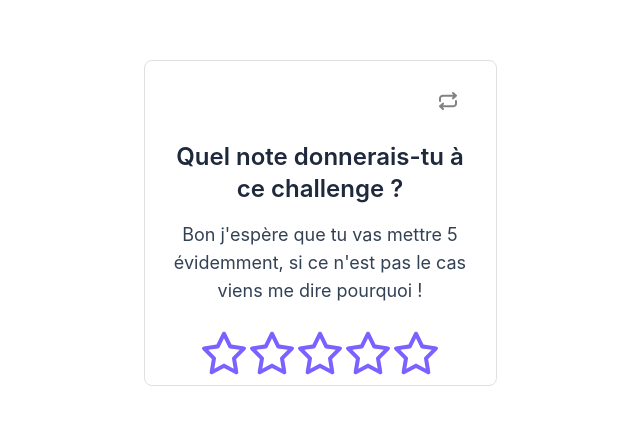
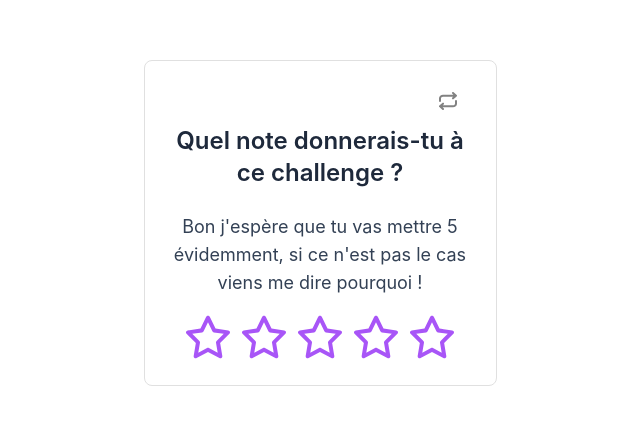
Before and after one commit to Valtkf/modal-notation, a React (Vite) app: page / in a window 1280 px wide. Shown: the part 177-602 px from the top of the page, without its empty margins (320-960 px from the left). Built offline with nearby package versions, Linux system fonts and the light colour scheme.

Commit message:
✨  F02 : ButtonNotation > Add a state when one or more stars are hovered

```diff
--- a/src/components/ButtonNotation.jsx
+++ b/src/components/ButtonNotation.jsx
@@ -1,44 +1,37 @@
-import { FaRegStar } from "react-icons/fa6";
+import { FaRegStar, FaStar } from "react-icons/fa6";
 import { motion } from "framer-motion";
+import { useState } from "react";
 
 export default function ButtonNotation() {
+  const [hoveredIndex, setHoveredIndex] = useState(null);
+
+  const handleMouseEnter = (index) => {
+    setHoveredIndex(index);
+  };
+
+  const handleMouseLeave = () => {
+    setHoveredIndex(null);
+  };
+
   return (
-    <div style={{ color: "#7b61ff" }} className="mt-6">
+    <div className="mt-4 flex space-x-2">
+      {[...Array(5)].map((_, index) => (
         <motion.button
+          key={index}
           whileHover={{ scale: 1.1 }}
           whileTap={{ scale: 0.9 }}
           transition={{ type: "spring", stiffness: 400, damping: 10 }}
+          className="text-purple-500 hover:text-purple-700 duration-300"
+          onMouseEnter={() => handleMouseEnter(index)}
+          onMouseLeave={handleMouseLeave}
         >
+          {hoveredIndex !== null && hoveredIndex >= index ? (
+            <FaStar size={48} />
+          ) : (
             <FaRegStar size={48} />
+          )}
         </motion.button>
-      <motion.button
-        whileHover={{ scale: 1.1 }}
-        whileTap={{ scale: 0.9 }}
-        transition={{ type: "spring", stiffness: 400, damping: 10 }}
-      >
-        <FaRegStar size={48} />
-      </motion.button>
-      <motion.button
-        whileHover={{ scale: 1.1 }}
-        whileTap={{ scale: 0.9 }}
-        transition={{ type: "spring", stiffness: 400, damping: 10 }}
-      >
-        <FaRegStar size={48} />
-      </motion.button>
-      <motion.button
-        whileHover={{ scale: 1.1 }}
-        whileTap={{ scale: 0.9 }}
-        transition={{ type: "spring", stiffness: 400, damping: 10 }}
-      >
-        <FaRegStar size={48} />
-      </motion.button>
-      <motion.button
-        whileHover={{ scale: 1.1 }}
-        whileTap={{ scale: 0.9 }}
-        transition={{ type: "spring", stiffness: 400, damping: 10 }}
-      >
-        <FaRegStar size={48} />
-      </motion.button>
+      ))}
     </div>
   );
 }
--- a/src/components/Card.jsx
+++ b/src/components/Card.jsx
@@ -4,7 +4,7 @@ import ButtonNotation from "./ButtonNotation";
 export default function Card() {
   return (
     <div className="text-xl border-[1px] border-[#E0E0E0] rounded-lg bg-white w-[353px] h-[326px] p-6 transition-shadow duration-400 hover:shadow-lg hover:shadow-gray-400">
-      <div className="flex justify-end items-end mr-2 mb-6">
+      <div className="flex justify-end items-end mr-2 mb-2">
         <button className="rounded-[4px] w-8 h-8 flex justify-center items-center hover:bg-gray-300 duration-300 group">
           <ResetIcon className="text-[#828282] group-hover:text-black duration-300" />
         </button>
@@ -14,7 +14,7 @@ export default function Card() {
         <h1 className="font-semibold text-2xl text-slate-800 mb-4">
           Quel note donnerais-tu à ce challenge ?
         </h1>
-        <p className="font-normal text-lg text-slate-700">
+        <p className="font-normal text-lg text-slate-700 mt-2">
           Bon j'espère que tu vas mettre 5 évidemment, si ce n'est pas le cas
           viens me dire pourquoi !
         </p>
--- /dev/null
+++ b/src/ui/logo/ResetIconHover.jsx
@@ -0,0 +1,25 @@
+import React from "react";
+
+export default function ResetIconHover() {
+  return (
+    <svg
+      width="32"
+      height="32"
+      viewBox="0 0 32 32"
+      fill="none"
+      xmlns="http://www.w3.org/2000/svg"
+    >
+      <g clip-path="url(#clip0_1110_318)">
+        <path
+          d="M16 0L20.2321 10.1751L31.2169 11.0557L22.8476 18.2249L25.4046 28.9443L16 23.2L6.59544 28.9443L9.15239 18.2249L0.783095 11.0557L11.7679 10.1751L16 0Z"
+          fill="#7B61FF"
+        />
+      </g>
+      <defs>
+        <clipPath id="clip0_1110_318">
+          <rect width="32" height="32" fill="white" />
+        </clipPath>
+      </defs>
+    </svg>
+  );
+}
```
Lines whose indentation alone changed are shown as unchanged.
